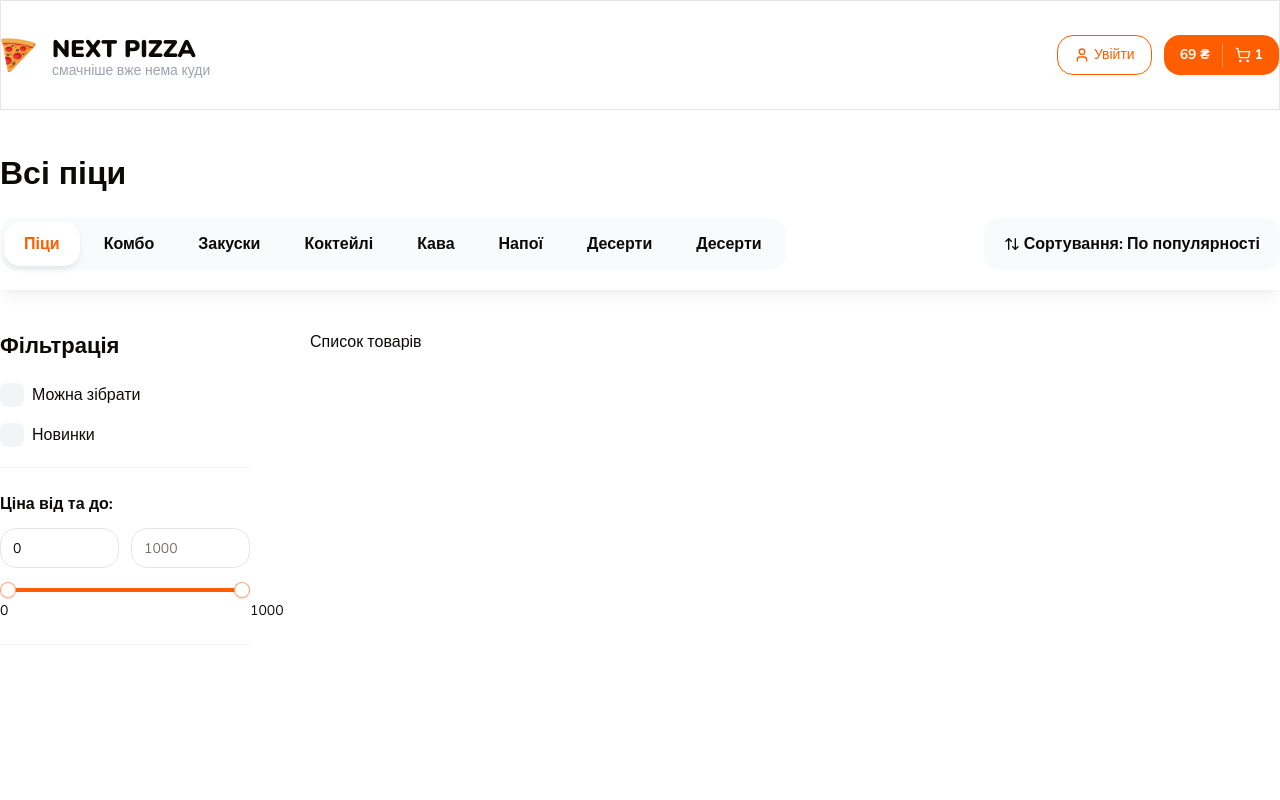
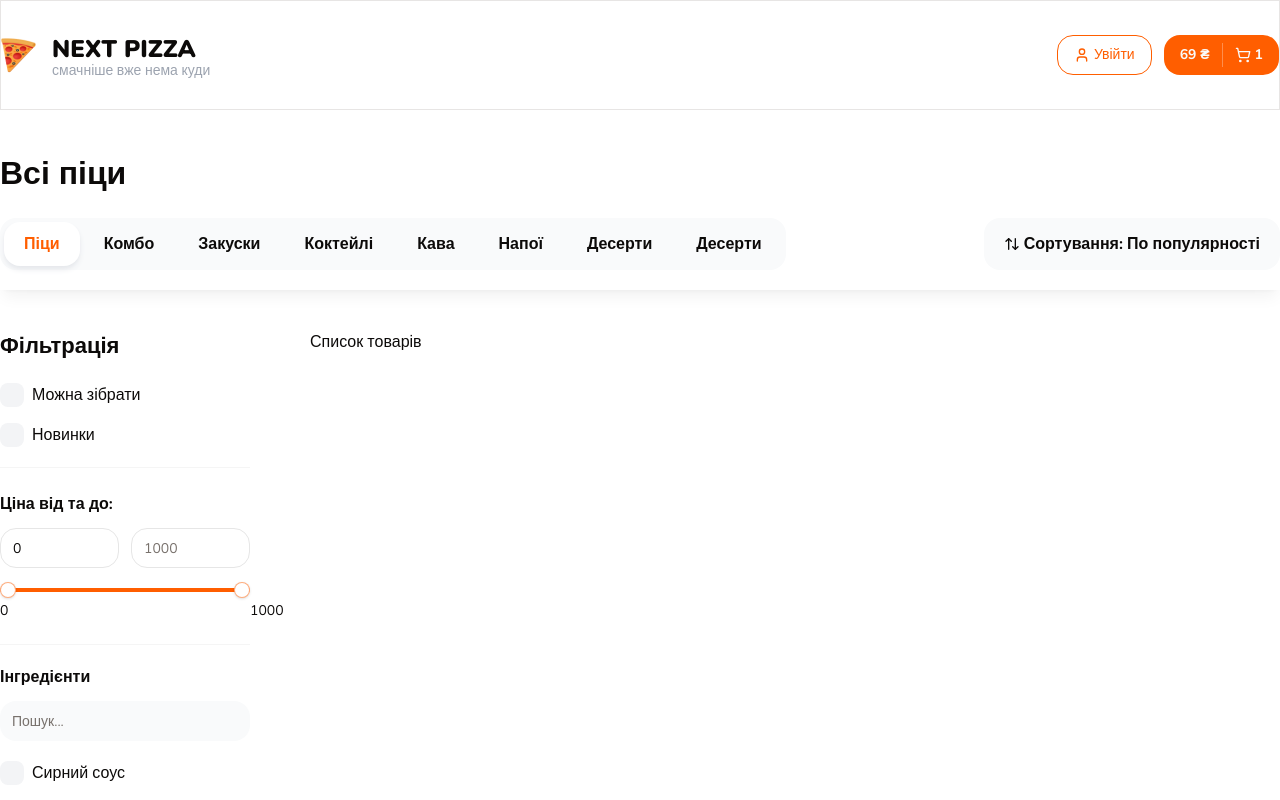
Before and after one commit to asdelay/next-pizza, a Next.js app: page / in a window 1280 px wide. Shown: the top 800 px of the page. Built offline with nearby package versions, Linux system fonts and the light colour scheme.

Commit message:
created checkbox-filters-groups component

```diff
--- a/components/shared/checkbox-filters-groups.tsx
+++ b/components/shared/checkbox-filters-groups.tsx
@@ -1,14 +1,55 @@
 import React, {FC} from 'react'
+import { FilterChecboxProps, FilterCheckbox } from './filter-checkbox';
+import { Input } from '../ui';
+
+type Item = FilterChecboxProps
 
 interface Props {
+    title: string;
+    items: Item[];
+    defaultItems?: Item[];
+    limit?: number;
+    searchInputPlaceholder?: string;
+    onChange?: (values: string[]) => void;
+    defaultValue?: string[];
     className?: string;
-    title: string;
 }
 
-export const CheckboxFiltersGroups: FC<Props> = ({className}) => {
+export const CheckboxFiltersGroups: FC<Props> = (
+    {
+        title,
+        items,
+        defaultItems,
+        limit = 5,
+        searchInputPlaceholder = 'Пошук...',
+        onChange,
+        defaultValue,
+        className,
+    }
+) => {
 return (
     <div className={className}>
+        <p className='font-bold mb-3'>{title}</p>
 
+        <div className="mb-5">
+            <Input placeholder={searchInputPlaceholder} className='bg-gray-50 border-none'/>
+        </div>
+
+        <div className="flex flex-col gap-4 max-h-96 pr-2 overflow-auto scrollbar">
+            {items.map((item, index) => {
+                return (
+                    <FilterCheckbox
+                        key={index}
+                        text={item.text}
+                        value={item.value}
+                        endAdornment={item.endAdornment}
+                        checked={false}
+                        onCheckedChange={(ids) => console.log(ids)}
+
+                    />
+                )
+            })}
+        </div>
     </div>
 )
 }
--- a/components/shared/filters.tsx
+++ b/components/shared/filters.tsx
@@ -1,6 +1,6 @@
 import React, {FC} from 'react'
 
-import { FilterCheckbox, Title, RangeSlider } from './'
+import { FilterCheckbox, Title, RangeSlider, CheckboxFiltersGroups } from './'
 import { Input } from '../ui'
 interface Props {
     className?: string
@@ -27,6 +27,64 @@
 
             <RangeSlider min={0} max={1000} step={10} value={[0, 1000]}/>
         </div>
+        <CheckboxFiltersGroups
+            title='Інгредієнти'
+            className='mt-5'
+            limit={6}
+            defaultItems={[
+                {
+                    text: 'Сирний соус',
+                    value: '1',
+                },
+                {
+                    text: 'Моцарела',
+                    value: '2',
+                },
+                {
+                    text: 'Часник',
+                    value: '3',
+                },
+                {
+                    text: 'Солоні огірки',
+                    value: '4',
+                },
+                {
+                    text: 'Червона цибуля',
+                    value: '5',
+                },
+                {
+                    text: 'Томати',
+                    value: '6',
+                },
+            ]}
+            items={[
+                {
+                    text: 'Сирний соус',
+                    value: '1',
+                },
+                {
+                    text: 'Моцарела',
+                    value: '2',
+                },
+                {
+                    text: 'Часник',
+                    value: '3',
+                },
+                {
+                    text: 'Солоні огірки',
+                    value: '4',
+                },
+                {
+                    text: 'Червона цибуля',
+                    value: '5',
+                },
+                {
+                    text: 'Томати',
+                    value: '6',
+                },
+            ]}
+
+        />
     </div>
 )
 }
--- a/components/shared/index.ts
+++ b/components/shared/index.ts
@@ -7,3 +7,4 @@
 export {Filters} from './filters'
 export {FilterCheckbox} from './filter-checkbox'
 export {RangeSlider} from './range-slider'
+export {CheckboxFiltersGroups} from './checkbox-filters-groups'
```
